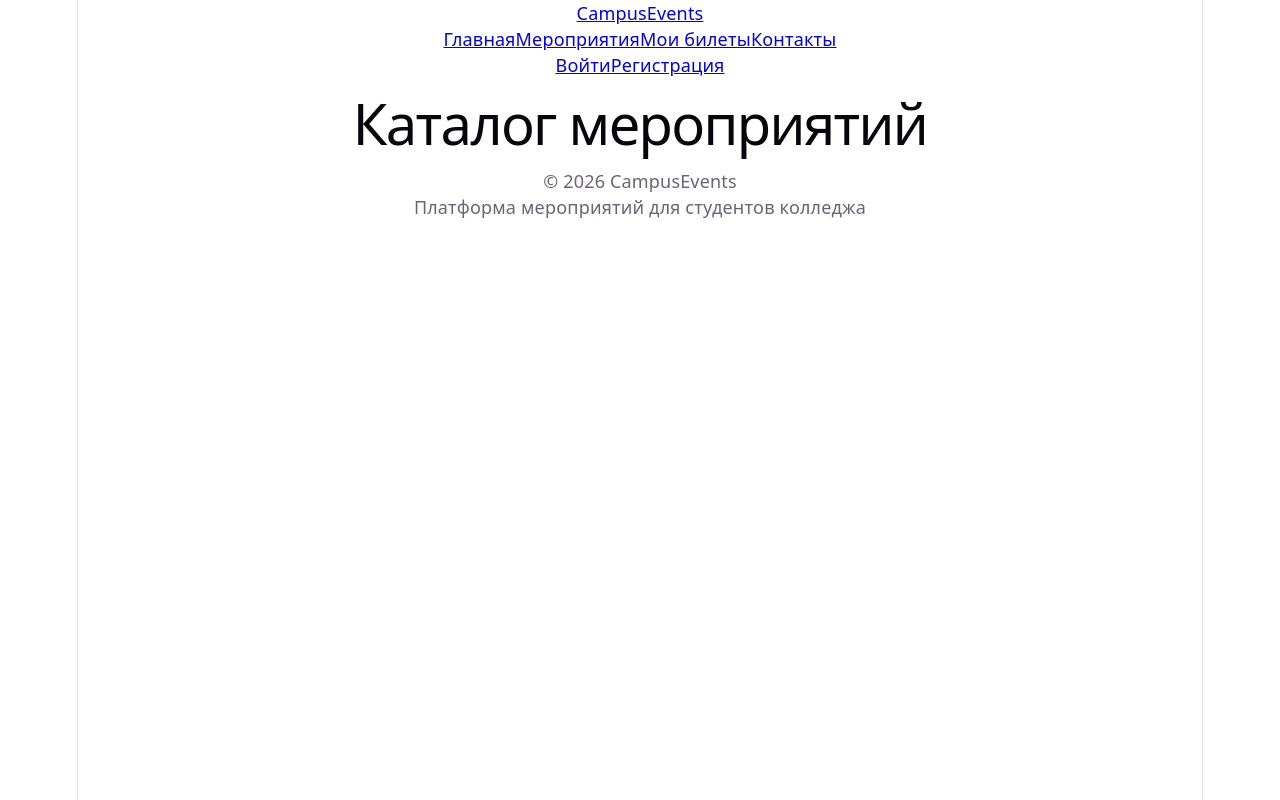
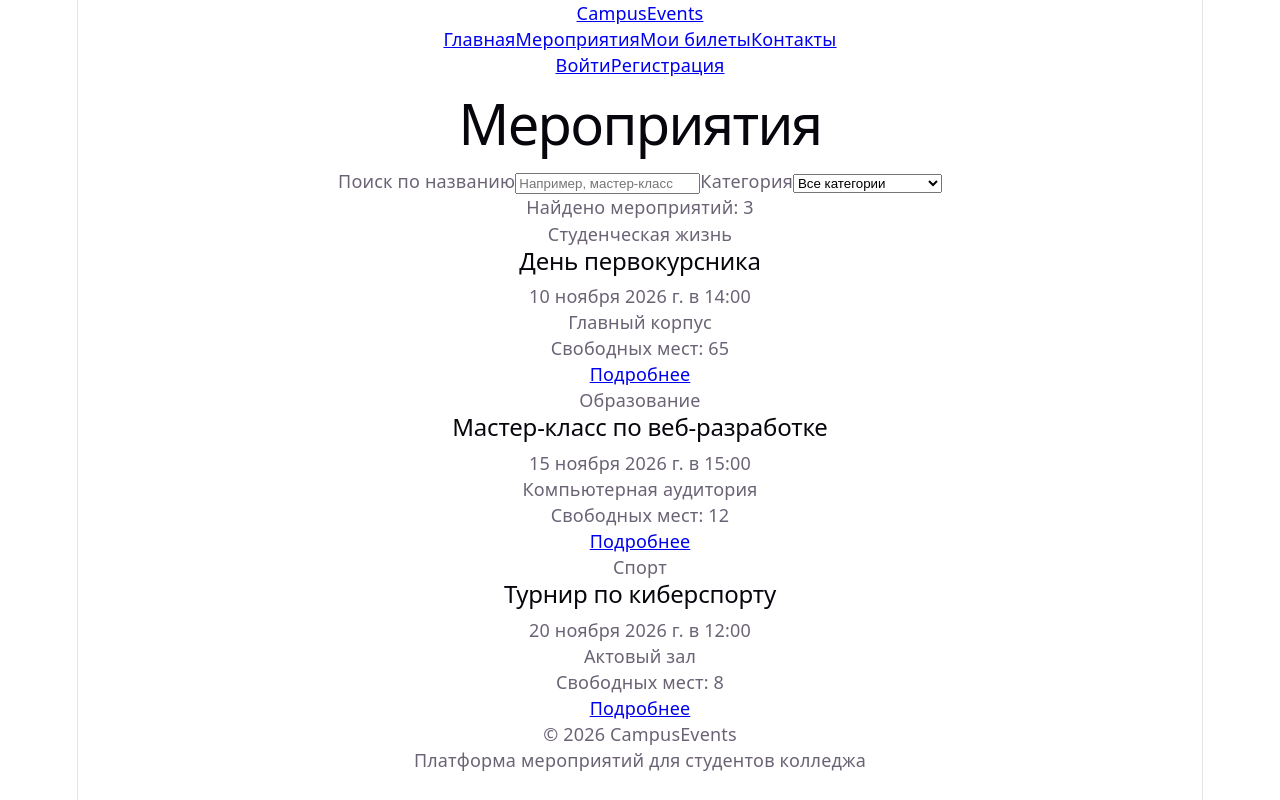
Before and after one commit to Rondfor67/CampusEvent, a React (Vite) app: page /events in a window 1280 px wide. Built offline with nearby package versions, Linux system fonts and the light colour scheme.

Commit message:
Add event catalog search and filtering

```diff
--- a/src/components/EventCard.jsx
+++ b/src/components/EventCard.jsx
@@ -0,0 +1,35 @@
+
+import { Link } from 'react-router-dom';
+
+function EventCard({ event }) {
+  const freeSeats = Math.max(
+    0,
+    event.capacity - event.registeredCount
+  );
+
+  const formattedDate = new Intl.DateTimeFormat('ru-RU', {
+    day: 'numeric',
+    month: 'long',
+    year: 'numeric',
+    hour: '2-digit',
+    minute: '2-digit',
+  }).format(new Date(event.date));
+
+  return (
+    <article className="event-card">
+      <p>{event.category}</p>
+
+      <h2>{event.title}</h2>
+
+      <p>{formattedDate}</p>
+      <p>{event.location}</p>
+      <p>Свободных мест: {freeSeats}</p>
+
+      <Link to={`/events/${event.id}`}>
+        Подробнее
+      </Link>
+    </article>
+  );
+}
+
+export default EventCard;
--- a/src/data/events.js
+++ b/src/data/events.js
@@ -4,10 +4,10 @@ const events = [
     id: 1,
     title: 'День первокурсника',
     category: 'Студенческая жизнь',
-    date: '2026-11-10',
+    date: '2026-11-10T14:00:00',
     location: 'Главный корпус',
-    seats: 100,
-    registered: 35,
+    capacity: 100,
+    registeredCount: 35,
     description:
       'Знакомство со студентами, преподавателями и жизнью колледжа.',
   },
@@ -15,10 +15,10 @@ const events = [
     id: 2,
     title: 'Мастер-класс по веб-разработке',
     category: 'Образование',
-    date: '2026-11-15',
+    date: '2026-11-15T15:00:00',
     location: 'Компьютерная аудитория',
-    seats: 30,
-    registered: 18,
+    capacity: 30,
+    registeredCount: 18,
     description:
       'Практический мастер-класс по созданию современных сайтов.',
   },
@@ -26,10 +26,10 @@ const events = [
     id: 3,
     title: 'Турнир по киберспорту',
     category: 'Спорт',
-    date: '2026-11-20',
+    date: '2026-11-20T12:00:00',
     location: 'Актовый зал',
-    seats: 50,
-    registered: 42,
+    capacity: 50,
+    registeredCount: 42,
     description:
       'Студенческий турнир с командными соревнованиями.',
   },
--- a/src/pages/EventDetails.jsx
+++ b/src/pages/EventDetails.jsx
@@ -1,5 +1,43 @@
+
+import { Link, useParams } from 'react-router-dom';
+import events from '../data/events';
+
 function EventDetails() {
-  return <h1>Информация о мероприятии</h1>;
+  const { id } = useParams();
+
+  const event = events.find((item) => item.id === Number(id));
+
+  if (!event) {
+    return (
+      <section>
+        <h1>Мероприятие не найдено</h1>
+        <Link to="/events">Вернуться к каталогу</Link>
+      </section>
+    );
+  }
+
+  const freeSeats = Math.max(
+    0,
+    event.capacity - event.registeredCount
+  );
+
+  return (
+    <article>
+      <Link to="/events">← К мероприятиям</Link>
+
+      <h1>{event.title}</h1>
+      <p>Категория: {event.category}</p>
+      <p>{event.description}</p>
+      <p>Место: {event.location}</p>
+      <p>
+        Дата: {new Intl.DateTimeFormat('ru-RU', {
+          dateStyle: 'long',
+          timeStyle: 'short',
+        }).format(new Date(event.date))}
+      </p>
+      <p>Свободных мест: {freeSeats}</p>
+    </article>
+  );
 }
 
 export default EventDetails;
--- a/src/pages/Events.jsx
+++ b/src/pages/Events.jsx
@@ -1,5 +1,69 @@
+
+import { useMemo, useState } from 'react';
+import events from '../data/events';
+import EventCard from '../components/EventCard';
+
 function Events() {
-  return <h1>Каталог мероприятий</h1>;
+  const [search, setSearch] = useState('');
+  const [category, setCategory] = useState('all');
+
+  const categories = useMemo(
+    () => [...new Set(events.map((event) => event.category))],
+    []
+  );
+
+  const filteredEvents = events.filter((event) => {
+    const matchesSearch = event.title
+      .toLowerCase()
+      .includes(search.trim().toLowerCase());
+
+    const matchesCategory =
+      category === 'all' || event.category === category;
+
+    return matchesSearch && matchesCategory;
+  });
+
+  return (
+    <section>
+      <h1>Мероприятия</h1>
+
+      <label htmlFor="event-search">Поиск по названию</label>
+      <input
+        id="event-search"
+        type="search"
+        value={search}
+        onChange={(event) => setSearch(event.target.value)}
+        placeholder="Например, мастер-класс"
+      />
+
+      <label htmlFor="event-category">Категория</label>
+      <select
+        id="event-category"
+        value={category}
+        onChange={(event) => setCategory(event.target.value)}
+      >
+        <option value="all">Все категории</option>
+
+        {categories.map((item) => (
+          <option key={item} value={item}>
+            {item}
+          </option>
+        ))}
+      </select>
+
+      <p>Найдено мероприятий: {filteredEvents.length}</p>
+
+      <div className="events-grid">
+        {filteredEvents.length > 0 ? (
+          filteredEvents.map((event) => (
+            <EventCard key={event.id} event={event} />
+          ))
+        ) : (
+          <p>Мероприятия не найдены.</p>
+        )}
+      </div>
+    </section>
+  );
 }
 
 export default Events;
```
